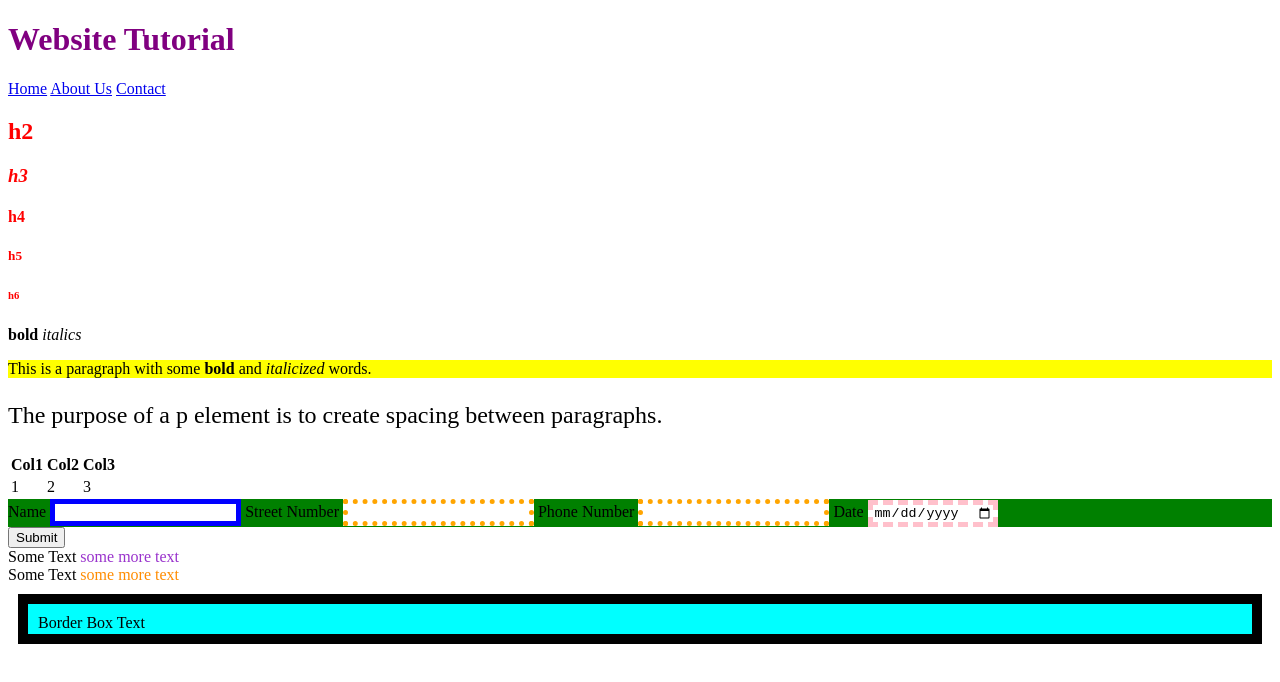
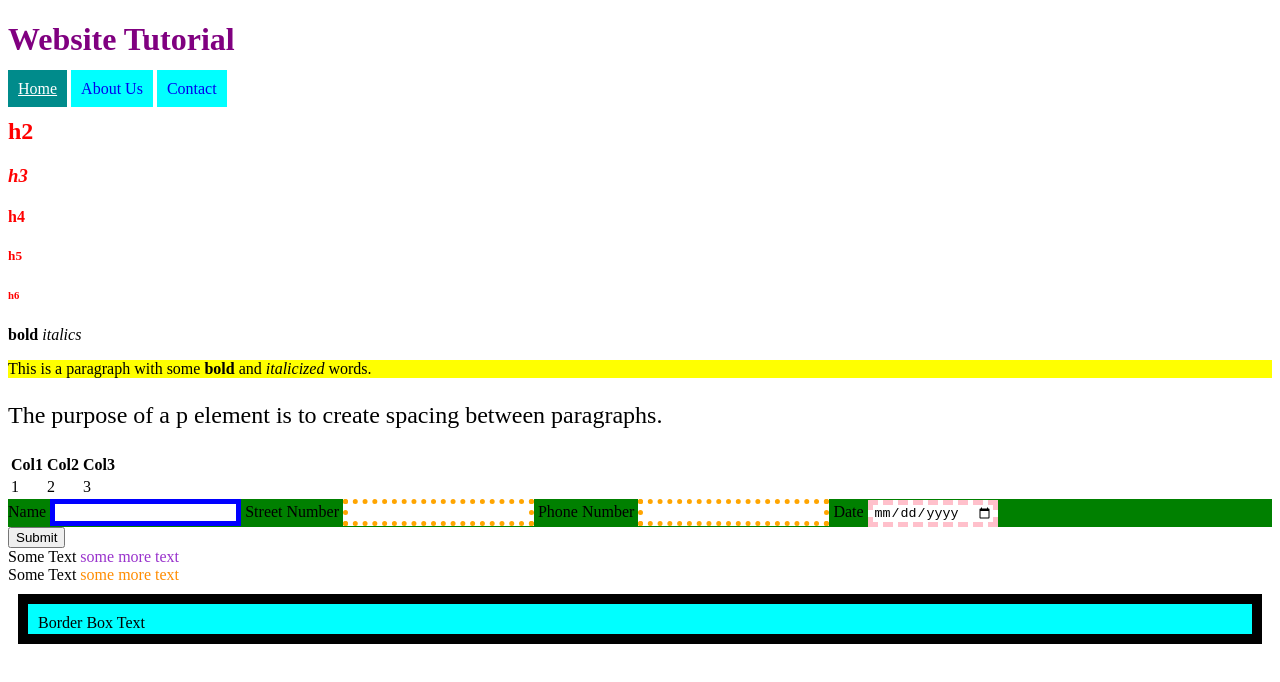
Before and after one commit to prcarswell/webdev-sandbox, a plain HTML site: page index.html in a window 1280 px wide. In both pictures the pointer is over the link "Home". Drawn offline with Linux system fonts and the light colour scheme.

Commit message:
Add CSS Pseudo-classes

```diff
--- a/style.css
+++ b/style.css
@@ -75,3 +75,20 @@ This is an "immediate child" selector
     height: 50px;
     box-sizing: border-box;
 }
+
+a{
+    padding: 10px;
+    text-decoration: none;
+    background-color: cyan;
+}
+
+a:hover {
+    text-decoration: underline;
+    background-color: darkcyan;
+    color: white;
+}
+
+input:hover,
+input:focus {
+    border-color: red;
+}
```
